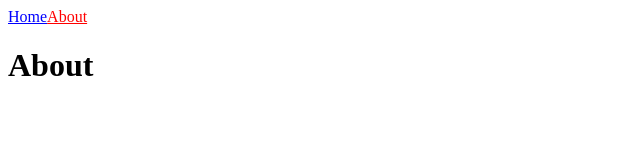
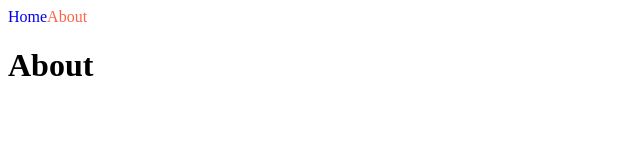
Before and after one commit to LEEBONGHAK/nextjs-intro, a Next.js app: page /about in a window 1280 px wide. Shown: the top 160 px of the page, without its empty margins (0-640 px from the left). Built offline with nearby package versions, Linux system fonts and the light colour scheme.

Commit message:
1.4 css modules

```diff
--- a/src/NavBar.js
+++ b/src/components/NavBar.js
@@ -1,5 +1,6 @@
 import Link from "next/link";
 import { useRouter } from "next/router";
+import styles from './NavBar.module.css';
 
 export default function NavBar() {
 	const router = useRouter();
@@ -9,10 +10,10 @@ export default function NavBar() {
 
 	return (
 		<nav>
-			<Link style={{color: router.pathname === '/' ? 'red' : 'blue'}} href='/'>
+			<Link className={`${styles.link} ${router.pathname === '/' ? styles.active : ''}`} href='/'>
 				Home
 			</Link>
-			<Link style={{color: router.pathname === '/about' ? 'red' : 'blue'}} href='/about'>
+			<Link className={[styles.link, router.pathname === '/about' ? styles.active : ''].join(' ')} href='/about'>
 				About
 			</Link>
 		</nav>
--- /dev/null
+++ b/src/components/NavBar.module.css
@@ -0,0 +1,7 @@
+.link {
+	text-decoration: none;
+}
+
+.active {
+	color: tomato;
+}
--- a/src/pages/about.js
+++ b/src/pages/about.js
@@ -1,4 +1,4 @@
-import NavBar from "@/NavBar";
+import NavBar from "@/components/NavBar";
 
 export default function tmp() {
 	return (
--- a/src/pages/index.js
+++ b/src/pages/index.js
@@ -1,4 +1,4 @@
-import NavBar from "@/NavBar";
+import NavBar from "@/components/NavBar";
 
 export default function Home() {
 	return (
```
